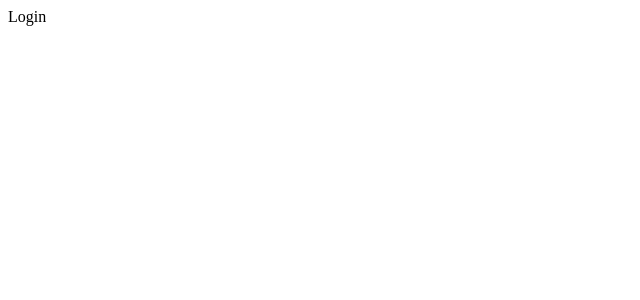
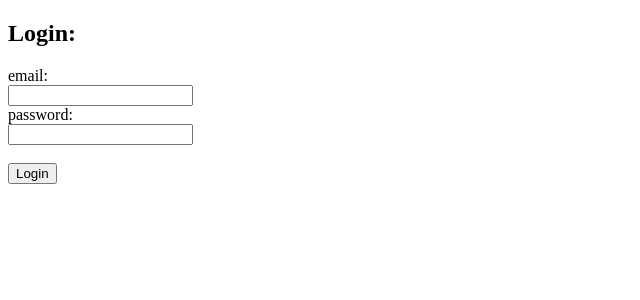
Before and after one commit to Pyrvdox/WebDesk, a React (Create React App) app in the folder frontend/: page /login in a window 1280 px wide. Shown: the top 300 px of the page, without its empty margins (0-640 px from the left). Built offline with nearby package versions, Linux system fonts and the light colour scheme.

Commit message:
Logout, Home Page, User info

```diff
--- a/frontend/src/Components/Home.js
+++ b/frontend/src/Components/Home.js
@@ -1,9 +1,62 @@
-import React from "react";
+import React, { useState, useEffect } from "react";
+import axios from "axios";
 
 const HomeComponent = () => {
+
+    const[userInfo, setUserInfo] = useState(null);
+
+
+    useEffect (()=>{
+        const getUserData = async () => {
+            try{
+                const token = localStorage.getItem("accessToken");
+                console.log('token: ', token)
+                if (token) {
+                    const config = {
+                        headers: {
+                            "Authorization":`Bearer ${token}`
+                        }
+                    };
+                    const response = await axios.get("http://127.0.0.1:8000/api/user/", config)
+                    setUserInfo(response.data)
+                    console.log(userInfo)
+                }
+            }catch(error){
+                console.log(error.response?.data);
+                setUserInfo(false)
+            }
+        }
+        getUserData();
+    },[])
+
+    const handleLogout = async () => {
+        try {
+            const refreshToken = localStorage.getItem("refreshToken")
+            const accessToken = localStorage.getItem("accessToken")
+
+            if(accessToken && refreshToken){
+                const config = {
+                    headers: {
+                      "Authorization":`Bearer ${accessToken}`
+                    }
+                };
+
+                await axios.post("http://127.0.0.1:8000/api/logout/", {"refresh": refreshToken}, config)
+                localStorage.removeItem("accessToken");
+                localStorage.removeItem("refreshToken");
+                console.log("Logout successful!")
+
+            }
+        } catch(error){
+            console.log(error.response)
+        }
+    }
+
     return(
         <>
-            <h1>Hello Web</h1>
+            <h1>Home Page</h1>
+            <h1>{userInfo ? userInfo.username : "Loading ..."}</h1>
+            <button onClick={handleLogout}>Logout</button>
         </>
     )
 };
--- a/frontend/src/Components/Login.js
+++ b/frontend/src/Components/Login.js
@@ -1,14 +1,73 @@
 import React, { useState } from "react";
+import axios from "axios"
 
 const LoginComponent = () => {
 
+    const [isLoading, setIsLoading] = useState(false);
     const [formData, setFormData] = useState({
         email:"",
         password:""
     })
 
+    const handleChange = (e) => {
+        setFormData({
+          ...formData,
+          [e.target.name]: e.target.value,
+        });
+      };
+
+    const handleSubmit = async (e) => {
+        e.preventDefault();
+            if(isLoading){
+                return
+            }
+
+            setIsLoading(true);
+
+            try{
+                const response = await axios.post("http://127.0.0.1:8000/api/login/", formData)
+                console.log("Success!", response.data)
+                localStorage.setItem("accessToken", response.data.tokens.access);
+                localStorage.setItem("refreshToken", response.data.tokens.refresh)
+            }
+            catch(error){
+                console.log(error.response?.data);
+
+                }
+            setIsLoading(false);
+
+            }
+
     return(
-        <>Login</>
+        <>
+        	<h2>Login:</h2>
+			<form>
+
+				<label>email:</label>
+				<br />
+				<input
+					type="email"
+					name="email"
+					value={formData.email}
+					onChange={handleChange}
+				></input>
+				<br />
+				<label>password:</label>
+				<br />
+				<input
+					type="password"
+					name="password"
+					value={formData.password}
+					onChange={handleChange}
+				></input>
+
+				<br />
+        <br/>
+				<button type="submit" disabled={isLoading} onClick={handleSubmit}>
+					Login
+				</button>
+			</form>
+        </>
     )
 };
 
--- a/frontend/src/Components/Register.js
+++ b/frontend/src/Components/Register.js
@@ -32,6 +32,7 @@ const RegisterComponent = () => {
         catch(error){
             console.log(error)
         }
+        setIsLoading(false)
     }
 
     return(
```
Also changed, not shown: 2 other files (tests, documents, lock files or other folders).
